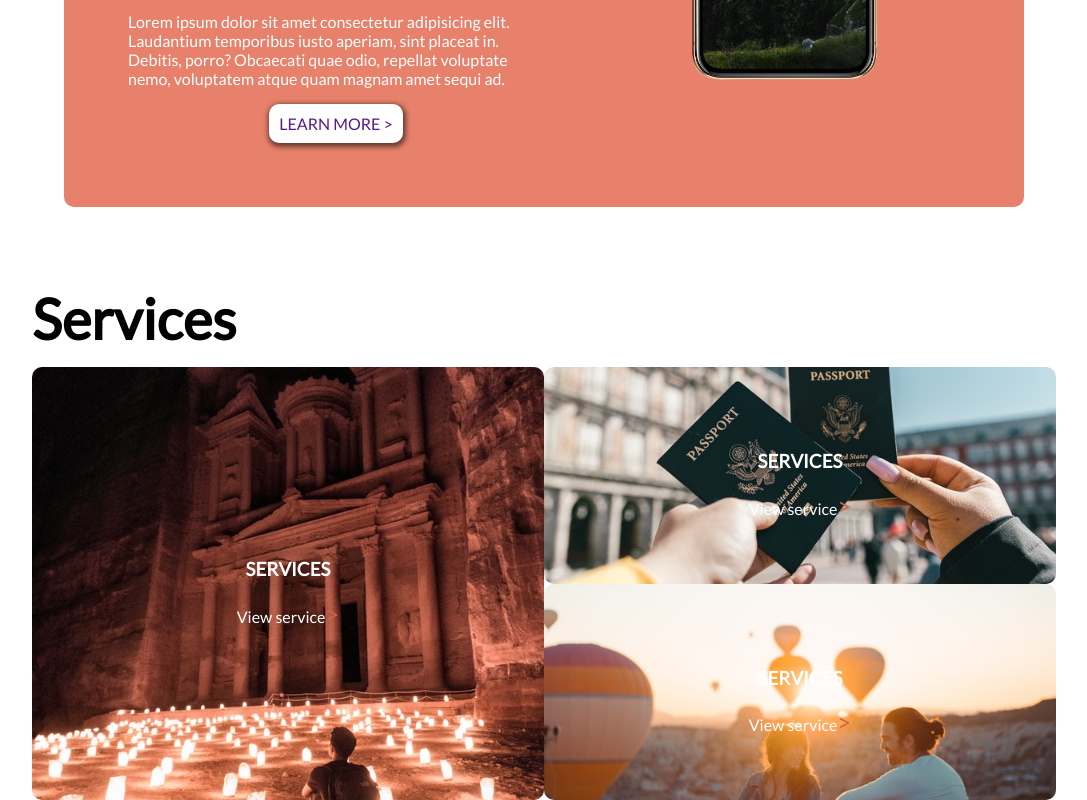
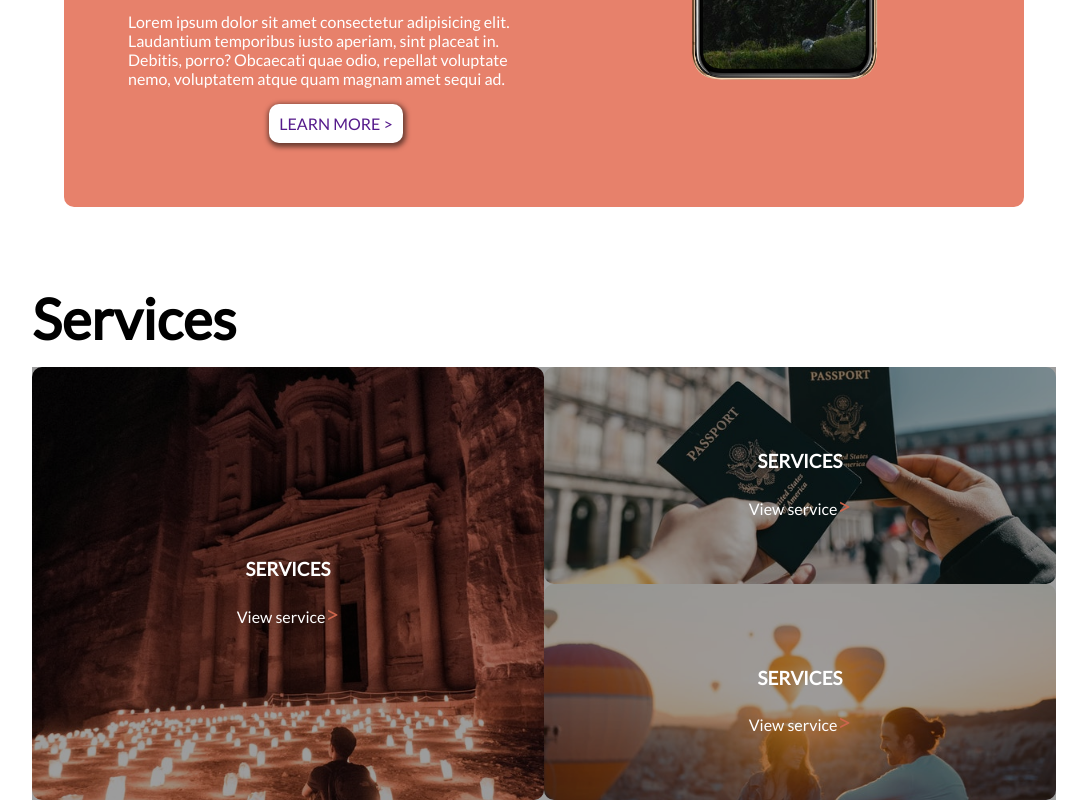
Before and after one commit to Loreshadow/Travel-Together, a website: page index.html in a window 1280 px wide. Shown: the part 485-1285 px from the top of the page, without its empty margins (96-1183 px from the left). Drawn offline with Linux system fonts and the light colour scheme; files whose address does not match are found by name.

Commit message:
added card overlay

```diff
--- a/assets/scss/abstract/mixins.scss
+++ b/assets/scss/abstract/mixins.scss
@@ -2,6 +2,7 @@
 @use "../base/typography" as typo;
 @use "../base/base.scss" as base;
 
+// card mixin
 @mixin card ($bg-img) {
     width: 100%;
     border-radius: v.$radius;
@@ -12,6 +13,15 @@
     align-items: center;
     justify-content: center;
     padding: 12.5%;
+    position: relative;
+}
+
+@mixin card-overlay {
+    width: 100%;
+    height: 100%;
+    background-color: rgba(0, 0, 0, 0.385);
+    z-index: 1;
+    position: absolute;
 }
 
 @mixin card-content {
@@ -20,6 +30,7 @@
     align-items: center;
     width: 100%;
     color: white;
+    z-index: 2;
 }
 @mixin card-cta {
     text-decoration: none;
--- a/assets/scss/main/_services.scss
+++ b/assets/scss/main/_services.scss
@@ -35,3 +35,7 @@
     color: #CD654C;
     font-size: 1.5rem;
 }
+
+.card-overlay {
+    @include mixin.card-overlay;
+}
--- a/index.html
+++ b/index.html
@@ -39,6 +39,7 @@
         <div class="cards-container">
             <div class="card-container-left">
                 <div class="card">
+                    <div class="card-overlay"></div>
                     <div class="card-content">
                         <h3>SERVICES</h3>
                         <a href="" class="card-cta">View service</a>
@@ -47,20 +48,23 @@
             </div>
             <div class="card-container-right">
                 <div class="card">
+                    <div class="card-overlay"></div>
                     <div class="card-content">
                         <h3>SERVICES</h3>
                         <a href="" class="card-cta">View service</a>
                     </div>
                 </div>
                 <div class="card">
+                    <div class="card-overlay"></div>
                     <div class="card-content">
                         <h3>SERVICES</h3>
                         <a href="" class="card-cta">View service</a>
                     </div>
                 </div>
+            </div>
         </div>
-
     </section>
+    <section></section>
    </main>
 </body>
 </html>
```
Also changed, not shown: assets/css/style.css, 1 other file.
